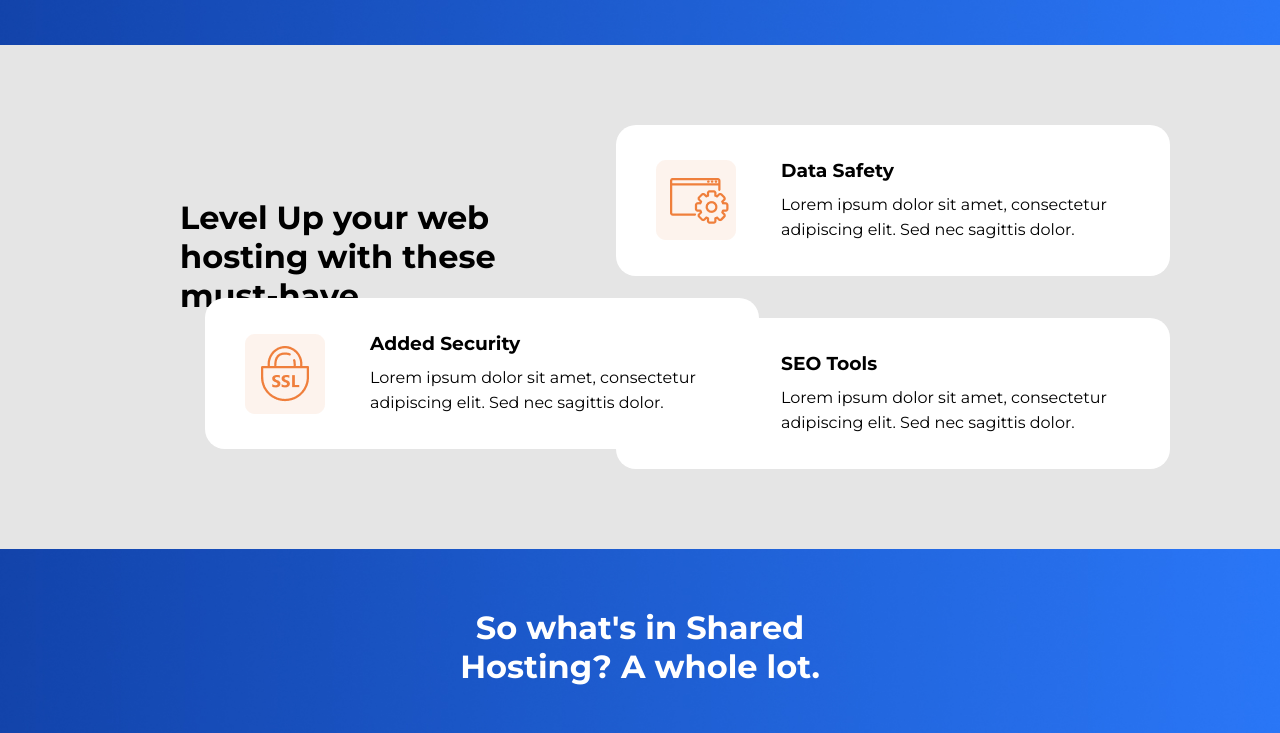
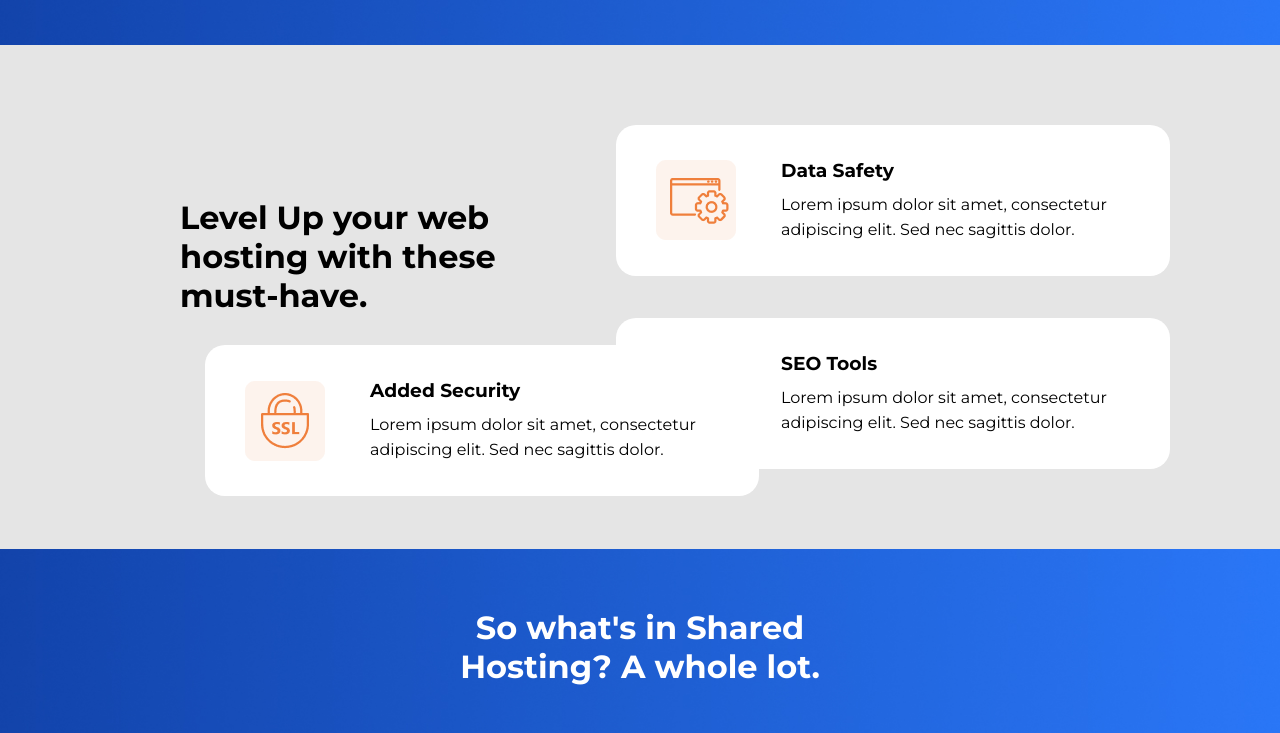
Before and after one commit to kaziFahmid/html-css-responsive-design, a plain HTML site: page index.html in a window 1280 px wide. Shown: the part 3712-4445 px from the top of the page. Drawn offline with Linux system fonts and the light colour scheme.

Commit message:
new updated

```diff
--- a/style.css
+++ b/style.css
@@ -373,7 +373,7 @@ nav {
   position: absolute;
   left: 205px;
   right: 300px;
-  top: 4010px;
+  top: 4057px;
 }
 /* leve up End */
 /* shared hoisting */
```
